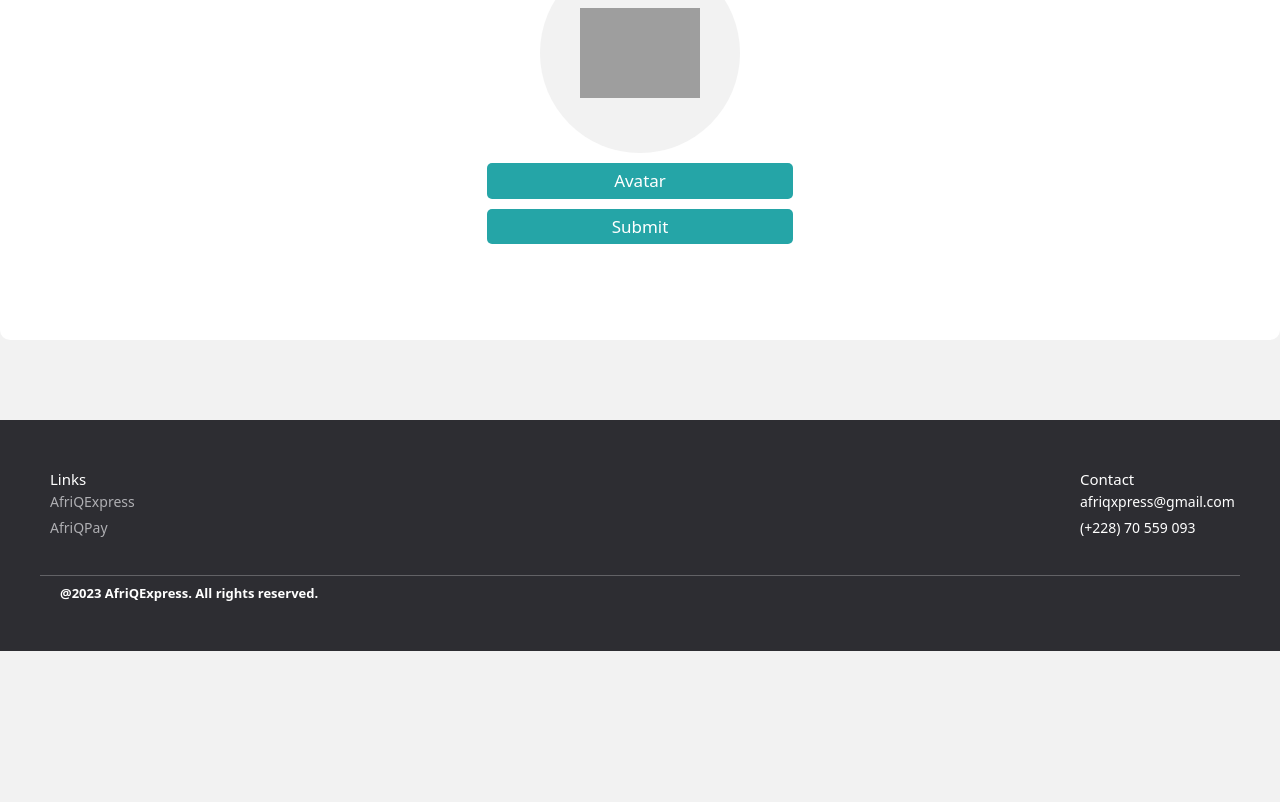
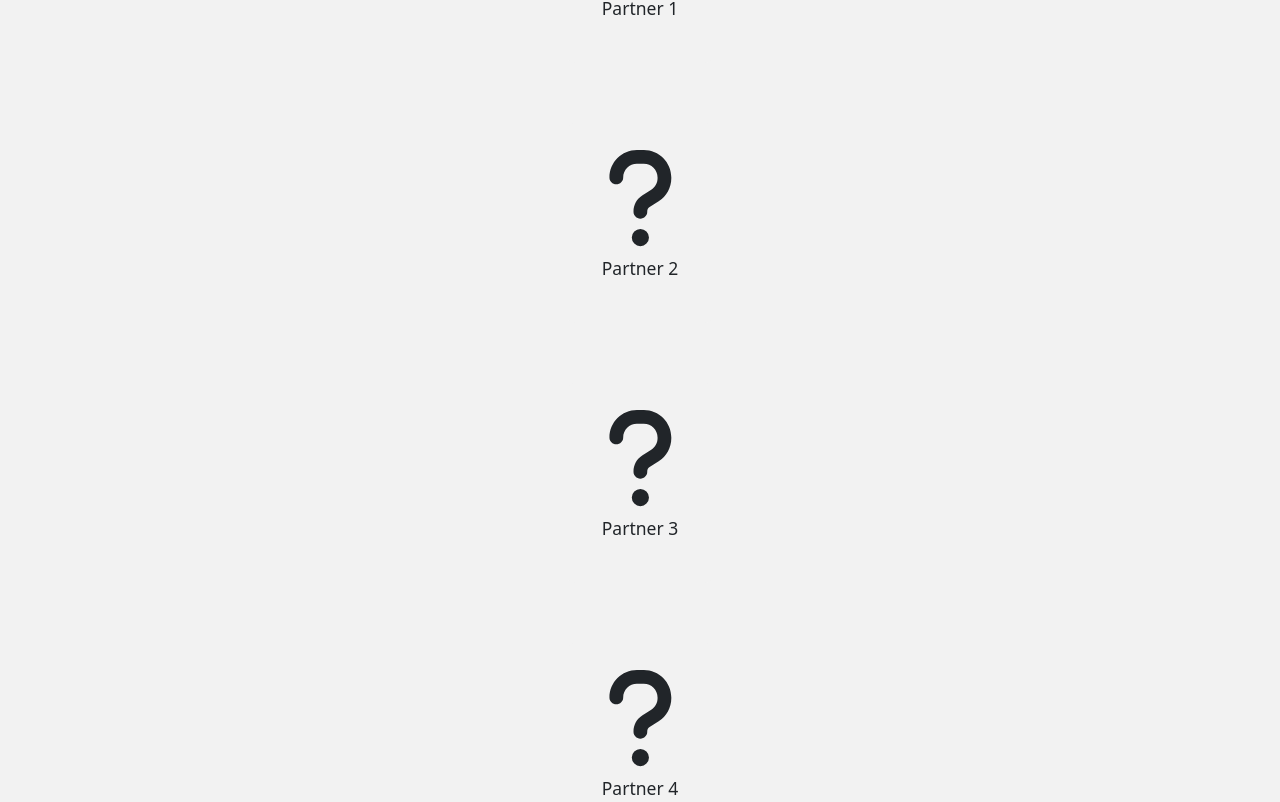
Before and after one commit to afriqexpress/home, a React (Vite) app: page /AfriQExpress in a window 1280 px wide. Shown: the part 2138-2940 px from the top of the page. Before the commit the page ends 2789 px from the top, so only its background shows below. Built offline with nearby package versions, Linux system fonts and the light colour scheme; no server answers; grey boxes are pictures that could not be loaded.

Commit message:
HOTFIX: fix all build errors

```diff
--- a/src/components/afriqexpresspage/partners/PartnersData.tsx
+++ b/src/components/afriqexpresspage/partners/PartnersData.tsx
@@ -1,22 +1,24 @@
-export const PartnersData = [
-    // {
-    //     id: 1,
-    //     image: "",
-    //     title: "Partner 1",
-    // },
-    // {
-    //     id: 2,
-    //     image: "",
-    //     title: "Partner 2",
-    // },
-    // {
-    //     id: 3,
-    //     image: "",
-    //     title: "Partner 3",
-    // },
-    // {
-    //     id: 4,
-    //     image: "",
-    //     title: "Partner 4",
-    // },
+export type Partner = {id: number, image?: string, title: string}
+
+export const PartnersData: Partner[] | [] = [
+    {
+        id: 1,
+        image: "",
+        title: "Partner 1",
+    },
+    {
+        id: 2,
+        image: "",
+        title: "Partner 2",
+    },
+    {
+        id: 3,
+        image: "",
+        title: "Partner 3",
+    },
+    {
+        id: 4,
+        image: "",
+        title: "Partner 4",
+    },
 ]
--- a/src/components/afriqexpresspage/partners/partners.tsx
+++ b/src/components/afriqexpresspage/partners/partners.tsx
@@ -1,31 +1,31 @@
 import "./partnersstyle.css";
-import { PartnersData } from "./PartnersData";
+import { PartnersData, Partner } from "./PartnersData";
 import { FontAwesomeIcon } from "@fortawesome/react-fontawesome";
 import { faQuestion } from "@fortawesome/free-solid-svg-icons";
-
 const Partners = () => {
     const hasPartners = PartnersData.length > 0;
 
+    if(!hasPartners) return null;
 
-    return hasPartners ? (
+    return (
         <>
             <h2 className="partners__h2">It's all in the numbers</h2>
             <div className="partners__wrapper2">
-                {PartnersData.map((partners, index) => (
+                {PartnersData.map((partner: Partner, index) => (
                     <section className="partners" id={`Features${index}`} key={index}>
                         <div className="partners__wrapper">
-                            {partners.image ? (
-                                <img className="partners__image" src={partners.image} alt="Logo of the partners" />
+                            {partner.image ? (
+                                <img className="partners__image" src={partner.image} alt="Logo of the partners" />
                             ) : (
                                 <FontAwesomeIcon icon={faQuestion} className="partners__icon" />
                             )}
-                            <h3 className="partners__h3">{partners.title}</h3>
+                            <h3 className="partners__h3">{partner.title}</h3>
                         </div>
                     </section>
                 ))}
             </div>
         </>
-    ) : null;
+    );
 };
 
 export default Partners;
--- a/src/components/afriqpaypage/partners/PartnersData.tsx
+++ b/src/components/afriqpaypage/partners/PartnersData.tsx
@@ -1,4 +1,6 @@
-export const PartnersData = [
+export type Partner = {id: number, image?: string, title: string}
+
+export const PartnersData: Partner[] | [] = [
     // {
     //     id: 1,
     //     image: "",
--- a/src/pages/contact.tsx
+++ b/src/pages/contact.tsx
@@ -19,8 +19,8 @@ const Contact = () => {
         imageAlt="GIF of a girl doing tech."
         title="The internet revolution"
         text="Bring your business to the next level Bring your business to the next level Bring your business to the next level Bring your business to the next level"
-        url="#"
-        buttonText="Preregister"
+        // url="#"
+        // buttonText="Preregister"
       />
       <Footer />
     </>
--- a/src/pages/home/home.tsx
+++ b/src/pages/home/home.tsx
@@ -21,8 +21,8 @@ const Home = () => {
         imageAlt="GIF of tech solutions"
         title="The internet revolution"
         text="Bring your business to the next level Bring your business to the next level Bring your business to the next level Bring your business to the next level"
-        url="#"
-        buttonText="Preregister"
+        // url="#"
+        // buttonText ="Preregister"
       />
       <Features />
       <Preregisters />
```
Also changed, not shown: src/pages/home.tsx (deleted, +0 -33 lines).
